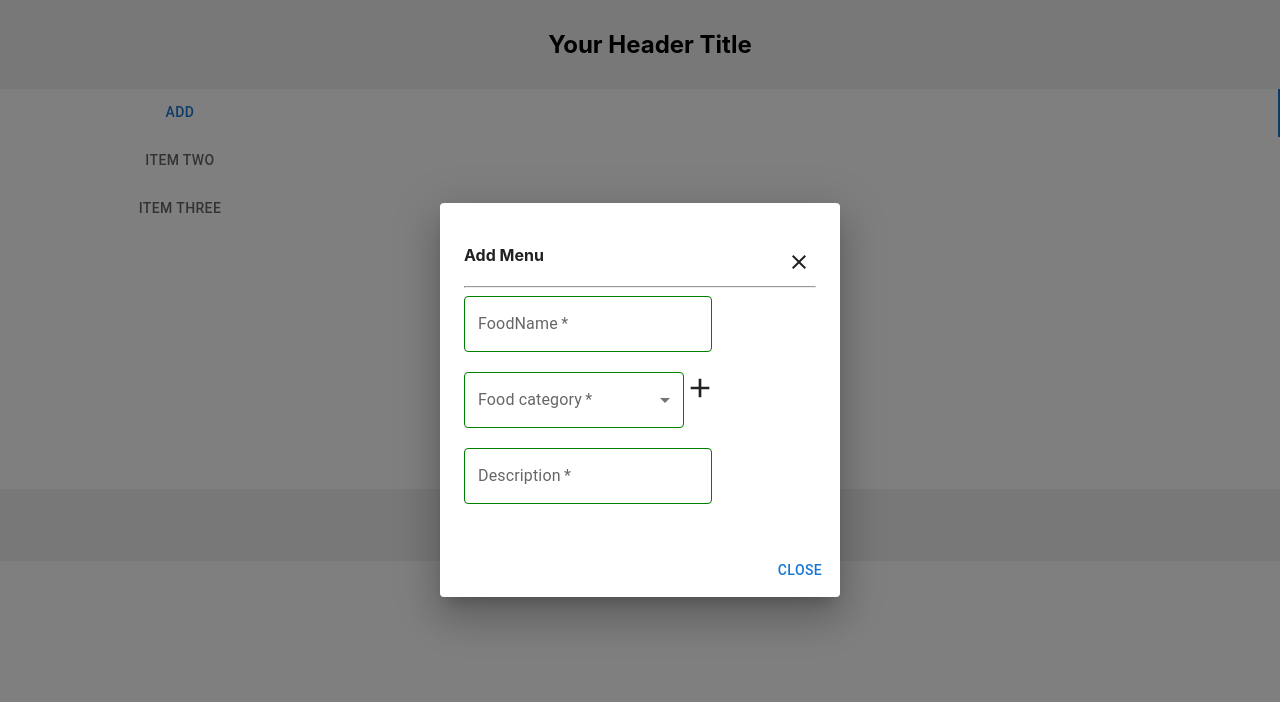
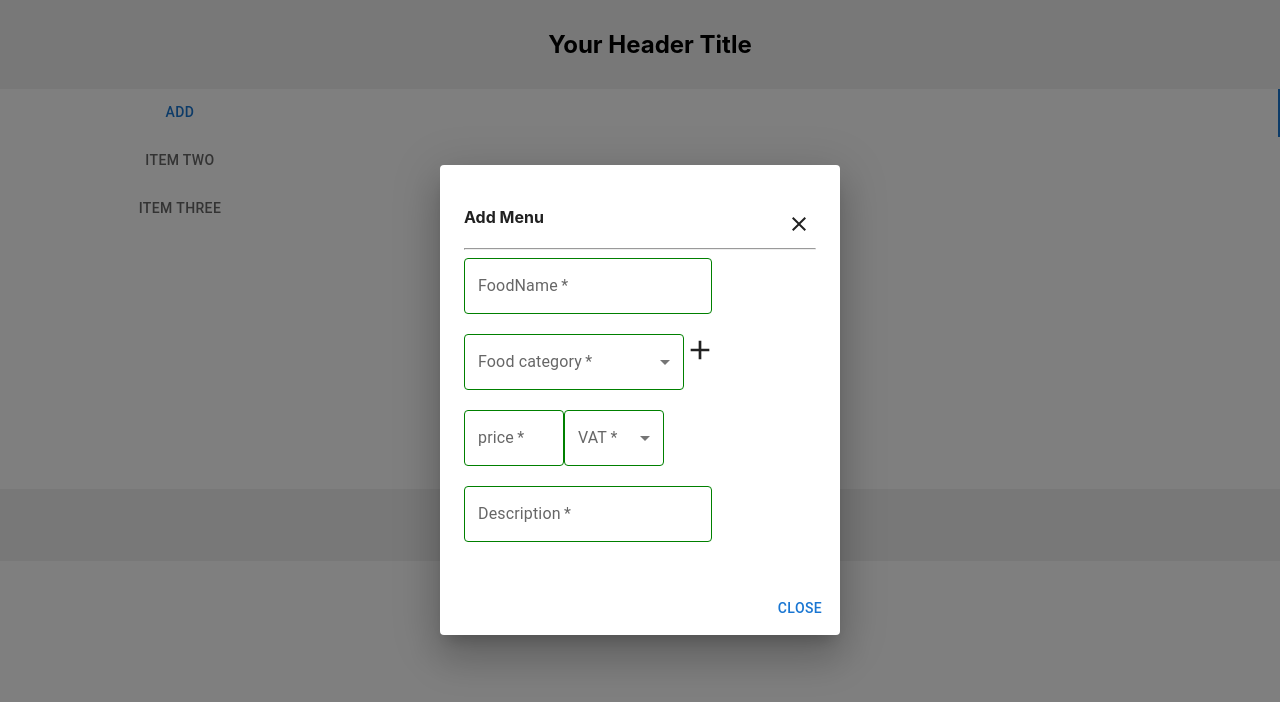
Before and after one commit to Anu8050/ReactApp_task, a React (Create React App) app: page /itempage in a window 1280 px wide. Both pictures are taken after a click on the tab "ADD". Shown: the top 702 px of the page. Built offline with nearby package versions, Linux system fonts and the light colour scheme.

Commit message:
#3
 Add two text-fields price and VAT and in Vat text-field add drop-down selection for 10%, 20% option. -> completed.

```diff
--- a/src/Components/Addmenu/addmenu.js
+++ b/src/Components/Addmenu/addmenu.js
@@ -4,10 +4,16 @@ import {MenuItem, TextField, createTheme, ThemeProvider} from '@mui/material';
 
 function Addmenu() {
   const [selectedOption, setSelectedOption] = useState('');
+  const [selectedVatvalue, setSelectedVatvalue] = useState('')
 
   //This method is for selecting new food type.
   const handleOptionChange = (event) => {
     setSelectedOption(event.target.value);
+  };
+
+  //This method is for selecting new Vat value.
+  const handleOptionChangeVat = (event) => {
+    setSelectedVatvalue(event.target.value);
   };
 
   return (
@@ -30,9 +36,18 @@ function Addmenu() {
     </TextField>
     <Add style = {{fontSize: '2rem'}}/>
     <br />
+    <TextField required className="custom-outline" id="outlined-basic" label="price" variant="outlined"
+    style={{ marginBottom: '20px', width: '100px'}}/>
 
+    <TextField required className="custom-outline" id="outlined-basic" label="VAT" variant="outlined"
+      select value={selectedVatvalue} onChange={handleOptionChangeVat} style={{ marginBottom: '20px', width: '100px' }} >
+      <MenuItem value="option1">10%</MenuItem>
+      <MenuItem value="option2">20%</MenuItem>
+    </TextField>
+    <br />
     <TextField required className="custom-outline" id="outlined-basic" label="Description" variant="outlined"
     style={{ marginBottom: '20px' }}/>
+
     </div>
 
     </>
```
